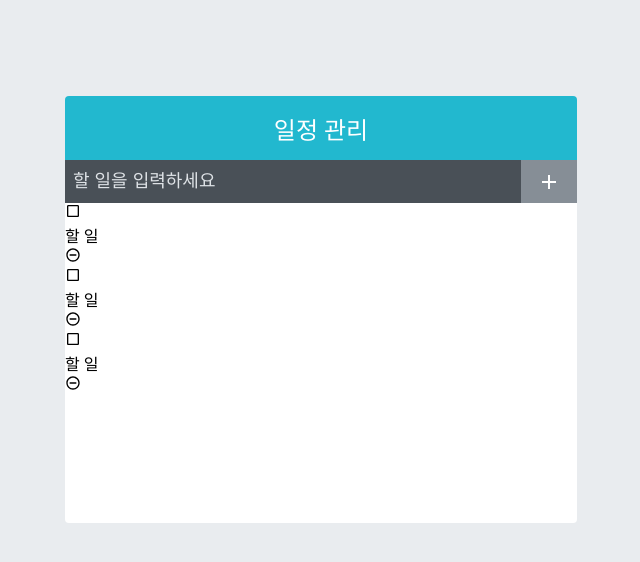
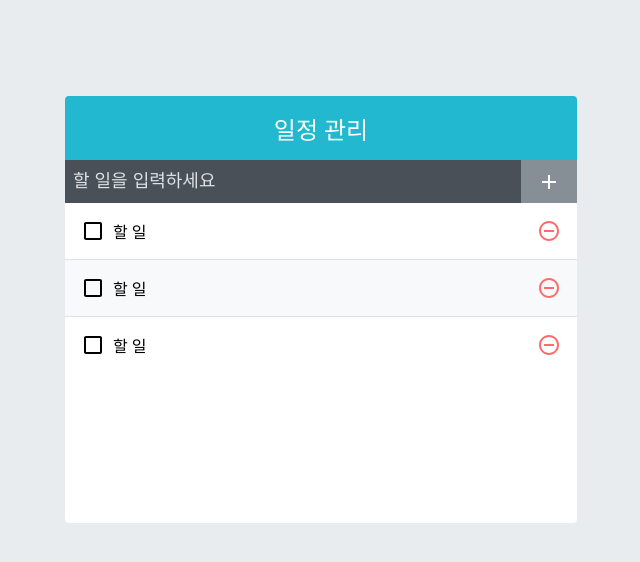
Before and after one commit to casava840/TodoAppFrontend, a React (Create React App) app: page / in a window 1280 px wide. Shown: the top 562 px of the page, without its empty margins (319-959 px from the left). Built offline with nearby package versions, Linux system fonts and the light colour scheme.

Commit message:
Initial TodoListItem

```diff
--- a/src/components/TodoListItem.scss
+++ b/src/components/TodoListItem.scss
@@ -0,0 +1,44 @@
+.TodoListItem {
+    padding: 1rem;
+    display: flex;
+    align-items: center;
+    &:nth-child(even) {
+        background: #f8f9fa;
+    }
+    .checkbox {
+        cursor: pointer;
+        flex: 1;
+        display: flex;
+        align-items: center;
+        svg {
+            font-size: 1.5rem;
+        }
+        .text {
+            margin-left: 0.5rem;
+            flex: 1;
+        }
+        &.checked {
+            svg {
+                color: #22b8cf;
+            }
+            .text {
+                color: #adb5bd;
+                text-decoration: line-through;
+            }
+        }
+    }
+    .remove {
+        display: flex;
+        align-items: center;
+        font-size: 1.5rem;
+        color: #ff6b6b;
+        cursor: pointer;
+        &:hover {
+            color: #ff8787;
+        }
+    }
+
+    & + & {
+        border-top: 1px solid #dee2e6;
+    }
+}
```
